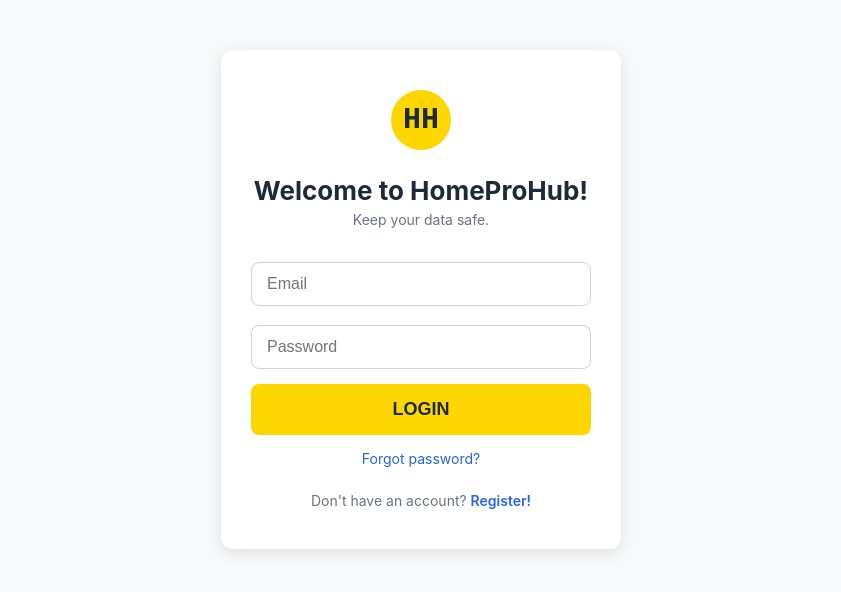
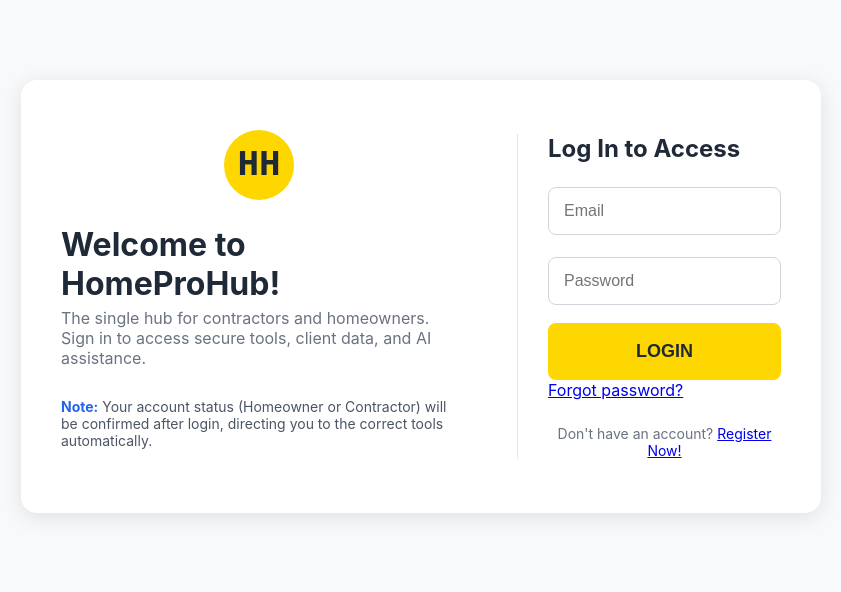
Before and after one commit to wdocustom/HomeProHub-Live, a website: page public/index.html in a window 1280 px wide. Shown: the whole page, without its empty margins (219-1060 px from the left). Drawn offline with nearby package versions, Linux system fonts and the light colour scheme.

```diff
--- a/public/index.html
+++ b/public/index.html
@@ -2,107 +2,130 @@
   <title>HomeProHub</title>
   <link rel="stylesheet" href="styles.css" />
   <style>
-    /* New Styles for Clean, Centralized Login */
+    /* New Styles for Desktop Optimization */
     body {
-        background-color: #f8f9fa; /* Light background */
+        background-color: #f8f9fa;
         display: flex;
         justify-content: center;
-        align-items: flex-start; /* Align closer to the top */
+        align-items: flex-start;
         min-height: 100vh;
-        padding-top: 50px;
+        padding-top: 80px; /* More space from the top */
     }
     .login-container {
-        max-width: 400px;
+        max-width: 800px; /* Increased max width for desktop layout */
         width: 90%;
         background: white;
-        padding: 40px 30px;
-        border-radius: 12px;
-        box-shadow: 0 4px 15px rgba(0, 0, 0, 0.1);
+        padding: 50px 40px; /* Increased padding */
+        border-radius: 16px; /* Slightly larger border radius */
+        box-shadow: 0 4px 20px rgba(0, 0, 0, 0.1);
+        text-align: left; /* Aligns content better for professional look */
+
+        display: grid;
+        grid-template-columns: 1.5fr 1fr; /* Two main columns for professional look */
+        gap: 60px;
+        align-items: center;
+    }
+    @media (max-width: 800px) {
+        .login-container {
+            grid-template-columns: 1fr;
             text-align: center;
         }
+    }
+
     .logo-area {
         margin-bottom: 25px;
+        text-align: center; /* Center logo in its column */
     }
     .logo-circle {
-        width: 60px;
-        height: 60px;
-        background-color: #ffd700; /* Yellow accent */
+        width: 70px; /* Larger logo */
+        height: 70px;
+        background-color: #ffd700;
         border-radius: 50%;
-        margin: 0 auto 10px;
+        margin: 0 auto 15px;
         display: flex;
         align-items: center;
         justify-content: center;
-        font-size: 30px;
+        font-size: 36px;
         font-weight: 700;
         color: #1f2937;
-        font-family: monospace; /* Simple, bold 'H' */
+        font-family: monospace;
     }
     .welcome-text {
-        font-size: 26px;
+        font-size: 32px; /* Larger title */
         font-weight: 700;
         margin-bottom: 5px;
         color: #1f2937;
     }
     .welcome-sub {
-        font-size: 14px;
+        font-size: 16px; /* Larger subtext */
         color: #6b7280;
         margin-bottom: 30px;
+        max-width: 400px;
     }
+
+    /* Form Column Styling */
+    .form-column {
+        padding-left: 30px;
+        border-left: 1px solid #e5e7eb; /* Separator line */
+    }
+    @media (max-width: 800px) {
+        .form-column {
+            padding-left: 0;
+            border-left: none;
+        }
+    }
+
+    /* Form Elements */
     .input-group input {
         width: 100%;
-        padding: 12px 15px;
-        margin-bottom: 15px;
+        padding: 14px 15px; /* Larger input fields */
+        margin-bottom: 18px;
         border: 1px solid #d1d5db;
         border-radius: 8px;
         font-size: 16px;
     }
     .btn-login {
         width: 100%;
-        padding: 15px;
+        padding: 18px; /* Larger button */
         border: none;
         border-radius: 8px;
-        background-color: #ffd700; /* Yellow accent */
+        background-color: #ffd700;
         color: #1f2937;
         font-size: 18px;
         font-weight: 700;
         cursor: pointer;
-        transition: background-color 0.2s;
-    }
-    .btn-login:hover {
-        background-color: #ffc400;
-    }
-    .forgot-password {
-        font-size: 14px;
-        color: #2563eb;
-        text-decoration: none;
-        display: block;
-        margin-top: 15px;
     }
     .signup-text {
         margin-top: 25px;
         font-size: 14px;
         color: #6b7280;
-    }
-    .signup-text a {
-        color: #2563eb;
-        text-decoration: none;
-        font-weight: 600;
+        text-align: center;
     }
     .status-message {
         margin-top: 10px;
-        font-size: 13px;
+        font-size: 14px;
         color: #ef4444;
+        text-align: center;
     }
   </style>
 </head><body>
 <div class="login-container">
+
+    <div class="info-column">
         <div class="logo-area">
             <div class="logo-circle">HH</div>
         </div>
         <div class="welcome-text">Welcome to HomeProHub!</div>
-    <div class="welcome-sub">Keep your data safe.</div>
+        <div class="welcome-sub">The single hub for contractors and homeowners. Sign in to access secure tools, client data, and AI assistance.</div>
 
+        <p style="font-size: 14px; color: #4b5563;">
+            <strong style="color: #2563eb;">Note:</strong> Your account status (Homeowner or Contractor) will be confirmed after login, directing you to the correct tools automatically.
+        </p>
+    </div>
+
+    <div class="form-column">
         <form id="loginForm">
+            <h2 style="margin-top: 0;">Log In to Access</h2>
             <div class="input-group">
                 <input type="email" id="loginUsername" placeholder="Email" required>
                 <input type="password" id="loginPassword" placeholder="Password" required>
@@ -113,6 +136,7 @@
         </form>
 
         <form id="signupForm" style="display:none;">
+            <h2 style="margin-top: 0;">Create Account</h2>
             <div class="input-group">
                 <input type="email" id="signupUsername" placeholder="Email (Required)" required>
                 <input type="password" id="signupPassword" placeholder="Password (Min 6 chars)" required>
@@ -122,10 +146,11 @@
         </form>
 
         <div class="signup-text">
-        Don't have an account? <a href="#" id="showSignup">Register!</a>
+            Don't have an account? <a href="#" id="showSignup">Register Now!</a>
         </div>
         <div class="signup-text" style="display:none;">
             Already have an account? <a href="#" id="showLogin">Log In!</a>
+        </div>
     </div>
 </div>
 
@@ -136,6 +161,7 @@
     const SUPABASE_URL = 'https://artcgqykrmliskbkzunz.supabase.co';
     const SUPABASE_ANON_KEY = 'sb_publishable_93uN7DNKNFnNQ2ZH9fMuvA_jGCWHifP';
 
+    // Check if the supabase global object exists
     const { createClient } = window.supabase;
     const client = createClient(SUPABASE_URL, SUPABASE_ANON_KEY, {
         auth: {
@@ -228,7 +254,6 @@
                     localStorage.setItem('homeprohub_user_role', roleData.role);
                     loginStatus.textContent = 'Success! Directing to dashboard...';
 
-                    // Small delay to ensure localStorage saves before redirect
                     setTimeout(() => {
                         window.location.href = roleData.role === 'homeowner' ? 'home.html' : 'contractor.html';
                     }, 500);
```
Lines whose indentation alone changed are shown as unchanged.
